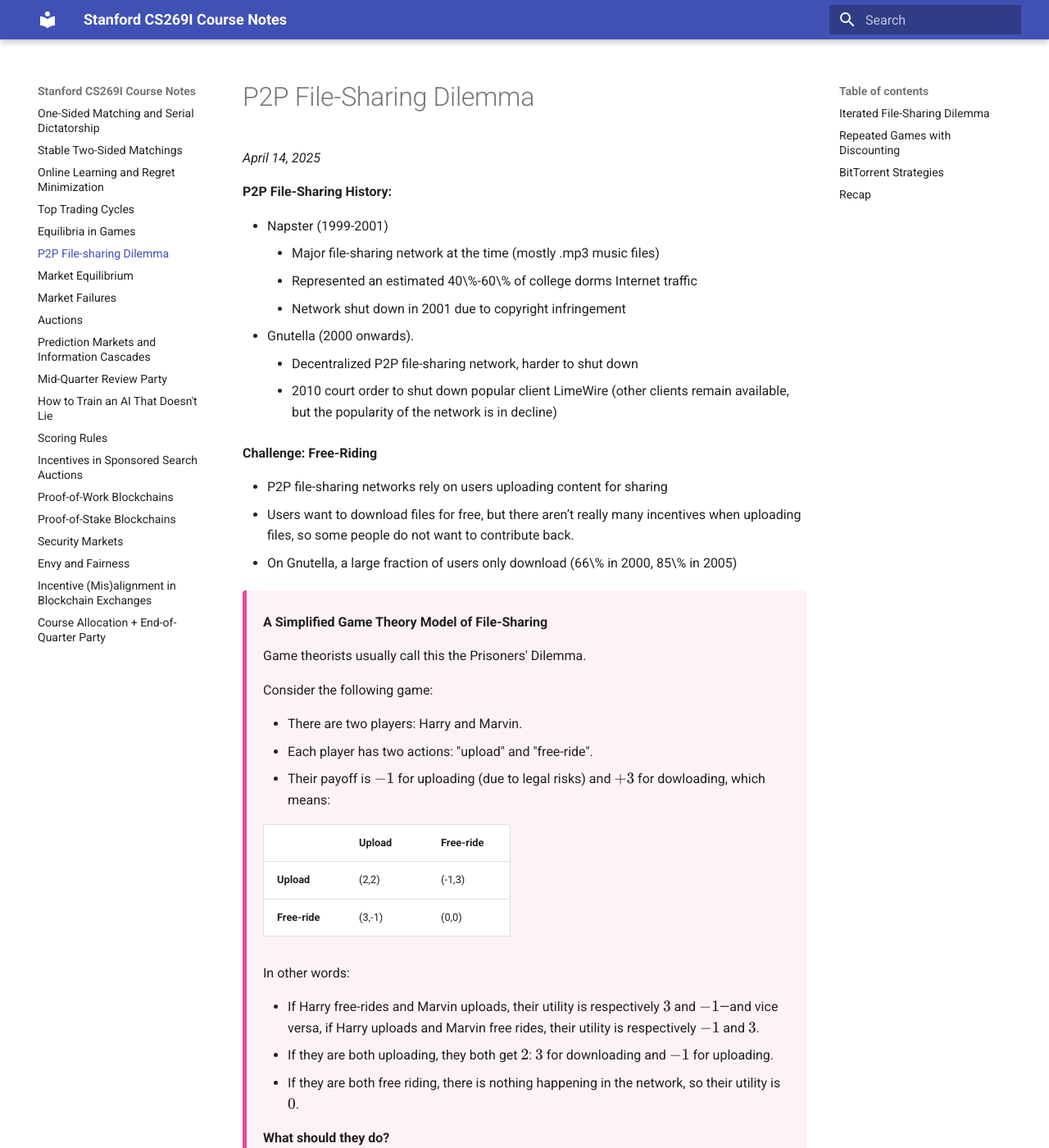
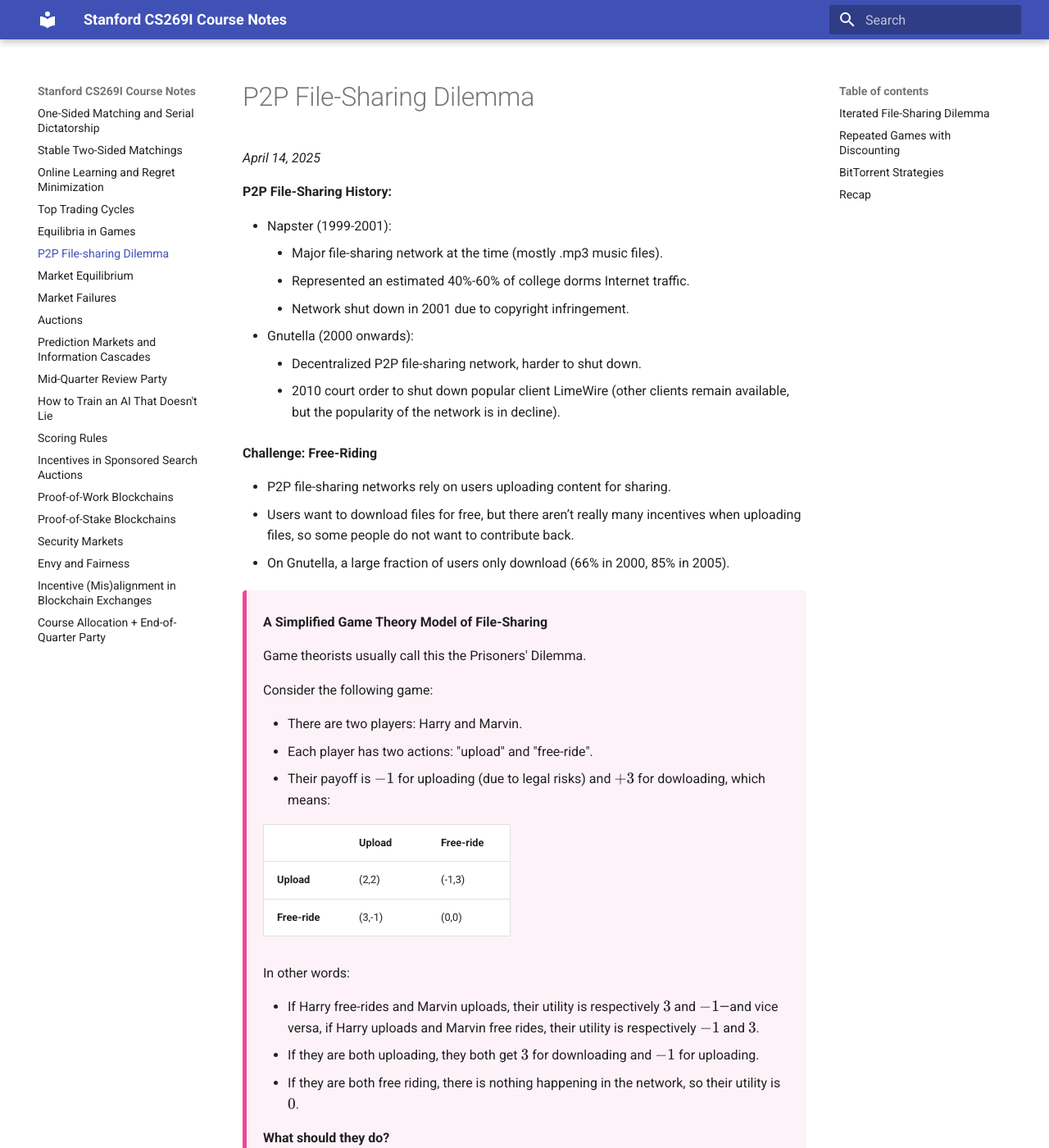
Before and after one commit to thibaudclement/cs269i, an MkDocs documentation site: the page built from docs/lecture-5.md, in a window 1280 px wide and 1400 px high. Shown: the whole window at 82% size. Built offline with MkDocs 1.6.1 and Material for MkDocs 9.7.7, drawn with Linux system fonts in a browser that asks for light colours; some of the changed text lies outside the part shown.

Commit message:
Refine content of Lecture 5

```diff
--- a/docs/lecture-5.md
+++ b/docs/lecture-5.md
@@ -3,19 +3,19 @@
 
 **P2P File-Sharing History:**
 
-- Napster (1999-2001)
-    - Major file-sharing network at the time (mostly .mp3 music files)
-    - Represented an estimated 40\%-60\% of college dorms Internet traffic
-    - Network shut down in 2001 due to copyright infringement
-- Gnutella (2000 onwards).
-    - Decentralized P2P file-sharing network, harder to shut down
-    - 2010 court order to shut down popular client LimeWire (other clients remain available, but the popularity of the network is in decline)
+- Napster (1999-2001):
+    - Major file-sharing network at the time (mostly .mp3 music files).
+    - Represented an estimated 40%-60% of college dorms Internet traffic.
+    - Network shut down in 2001 due to copyright infringement.
+- Gnutella (2000 onwards):
+    - Decentralized P2P file-sharing network, harder to shut down.
+    - 2010 court order to shut down popular client LimeWire (other clients remain available, but the popularity of the network is in decline).
 
 **Challenge: Free-Riding**
 
-- P2P file-sharing networks rely on users uploading content for sharing
+- P2P file-sharing networks rely on users uploading content for sharing.
 - Users want to download files for free, but there aren’t really many incentives when uploading files, so some people do not want to contribute back.
-- On Gnutella, a large fraction of users only download (66\% in 2000, 85\% in 2005)
+- On Gnutella, a large fraction of users only download (66% in 2000, 85% in 2005).
 
 <div class="example" markdown="1">
 **A Simplified Game Theory Model of File-Sharing**
@@ -36,7 +36,7 @@
 In other words:
 
 - If Harry free-rides and Marvin uploads, their utility is respectively \(3\) and \(-1\)—and vice versa, if Harry uploads and Marvin free rides, their utility is respectively \(-1\) and \(3\).
-- If they are both uploading, they both get \(2\): \(3\) for downloading and \(-1\) for uploading.
+- If they are both uploading, they both get \(3\) for downloading and \(-1\) for uploading.
 - If they are both free riding, there is nothing happening in the network, so their utility is \(0\).
 
 **What should they do?**
@@ -76,7 +76,7 @@
 
 In a way, this inability to commit is almost like the opposite of the Stackelberg equilibrium where the leader cannot commit to a strategy profile even when the strategy profile is suboptimal given what the follower is doing.
 
-**Note:** Anything that Harry does will change what Marvin does, and vice versa, and Harry needs to have some model of what Marvin will do in order to determine what will maximize his utility. However, one assumption we can make is that they are never doing something that is suboptimal.
+_**Note:** Anything that Harry does will change what Marvin does, and vice versa, and Harry needs to have some model of what Marvin will do in order to determine what will maximize his utility. However, one assumption we can make is that they are never doing something that is suboptimal._
 
 <div class="example" markdown="1">
 **Example: SPE for the File-Sharing Dilemma Game Iterated \(n\) Times**
@@ -101,7 +101,7 @@
 | **Upload**    | (2,2)  | (-1,3)    |
 | **Free-ride** | (3,-1) | (0,0)     |
 
-**Random-stopping assumption:** We are playing—possibly forever, when \(p = 0\). At every iteration, we stop playing with probability \(p\) (for instance because another player’s connection defaults, or because there was a lawsuit against the network, etc.).
+**Random-stopping assumption:** We are playing—possibly forever when \(p = 0\). At every iteration, we stop playing with probability \(p\) (for instance because another player’s connection defaults, or because there was a lawsuit against the network, etc.).
 
 In other words, Harry and Marvin repeat the file-sharing game:
 
@@ -112,7 +112,7 @@
 Here, it is less obvious what players should do (due to the random stopping rule).
 </div>
 
-**Note:** This is also a popular model in general (outside of file-sharing) to model interest rates because you would rather have your money today than tomorrow, so every day in the future is worth a little less.
+_**Note:** This is also a popular model in general (outside of file-sharing) to model interest rates because you would rather have your money today than tomorrow, so every day in the future is worth a little less._
 
 One possible strategy that Harry can choose is called the Grim Trigger Strategy.
 
@@ -236,7 +236,7 @@
 **Definition: BitTorrent Overview**
 
 - BitTorrent is currently the main P2P protocol for file-sharing.
-- In 2019, BitTorrent accounted for almost 30\% of upload traffic (with major spikes after episodes of Game of Thrones).
+- In 2019, BitTorrent accounted for almost 30% of upload traffic (with major spikes after episodes of Game of Thrones).
 - Users are organized into swrams sharing the same file.
 - A decentralized tracker coordinates active users in a given swarm.
 - Each file is broken down into a number of pieces (e.g. 1,000).
```
Also changed, not shown: other parts of docs/lecture-5.md (+15 -15 lines).
